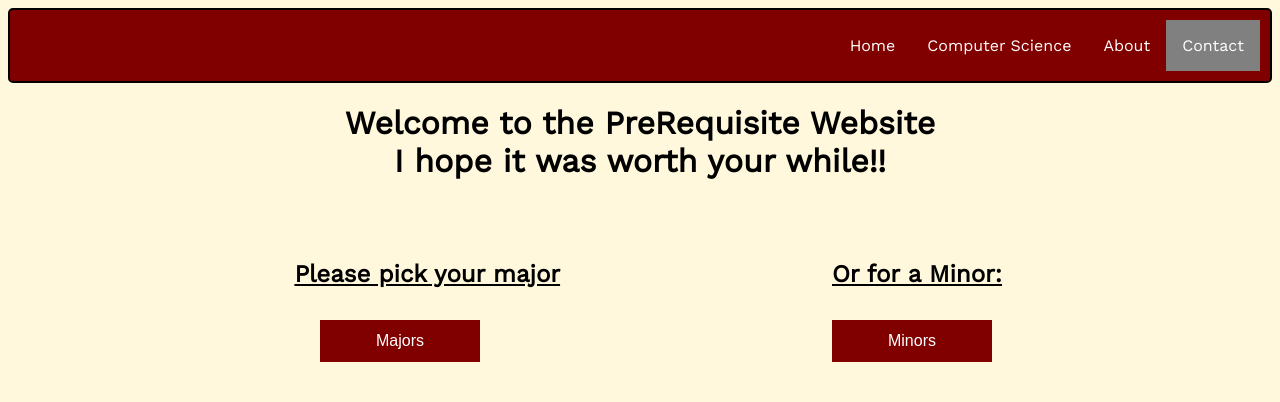
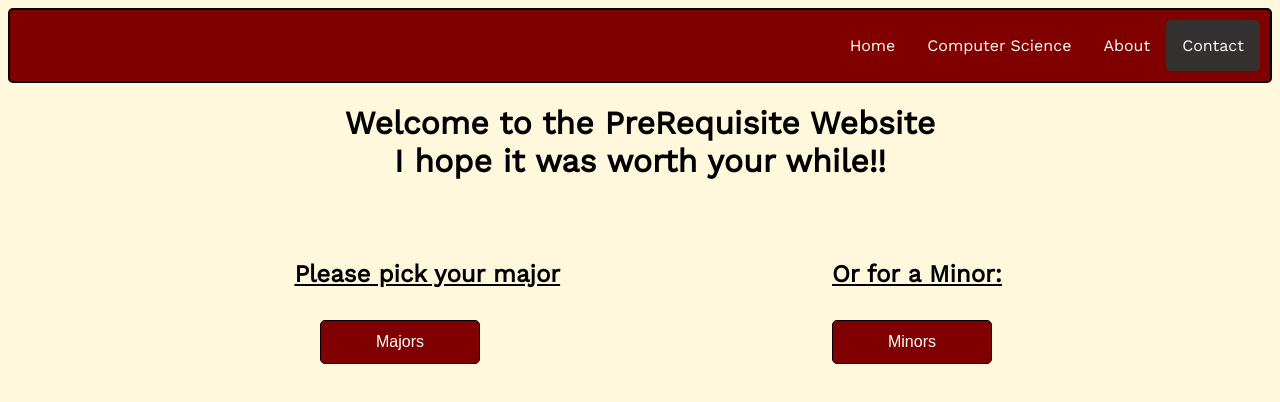
Before and after one commit to chuckleberrynip/PreRequisiteWebsite, a plain HTML site: page index.html in a window 1280 px wide. In both pictures the pointer is over the link "Contact". Drawn offline with nearby package versions, Linux system fonts and the light colour scheme.

Commit message:
Add files via upload

```diff
--- a/index.html
+++ b/index.html
@@ -52,7 +52,8 @@
         }
 
         li a:hover{
-            background-color:gray;
+            background-color:rgb(54, 49, 49);
+			border-radius: 5px;
         }
 
 		li.nav {
@@ -166,7 +167,7 @@
 			<div class = "column1">
 				<h2 class= "major"><u> Please pick your major </u></h2>
 				<div class = "menu">
-				<button class = "dropmenu"> Majors </button>
+				<button class = "dropmenu" style="border:1px solid black; border-radius: 5px;"> Majors </button>
 				<div class="content">
 					<a href="Majors/CompSci.html">Computer Science</a>
 					<a href="Majors/CompSciJSON.html">Computer Science JSON</a>
@@ -177,7 +178,7 @@
 			<div class = "column1">
 				<h2 class="minor"><u> Or for a Minor: </u> </h2>
 				<div class="menu2">
-					<button class = "dropmenu2"> Minors </button>
+					<button class = "dropmenu2" style="border:1px solid black; border-radius: 5px;"> Minors </button>
 					<div class = "content2">
 						<a href="#MultiMedia.html">MultiMedia</a>
 					</div>
```
Also changed, not shown: About.html (+2 -1 lines), Contact.html (+2 -1 lines), Majors/CompSci.html (+2 -1 lines), Majors/CompSciJSON.html (+2 -1 lines), Majors/Mathematics.html (+3 -3 lines), Majors/courseTemplate.html (+2 -2 lines).
